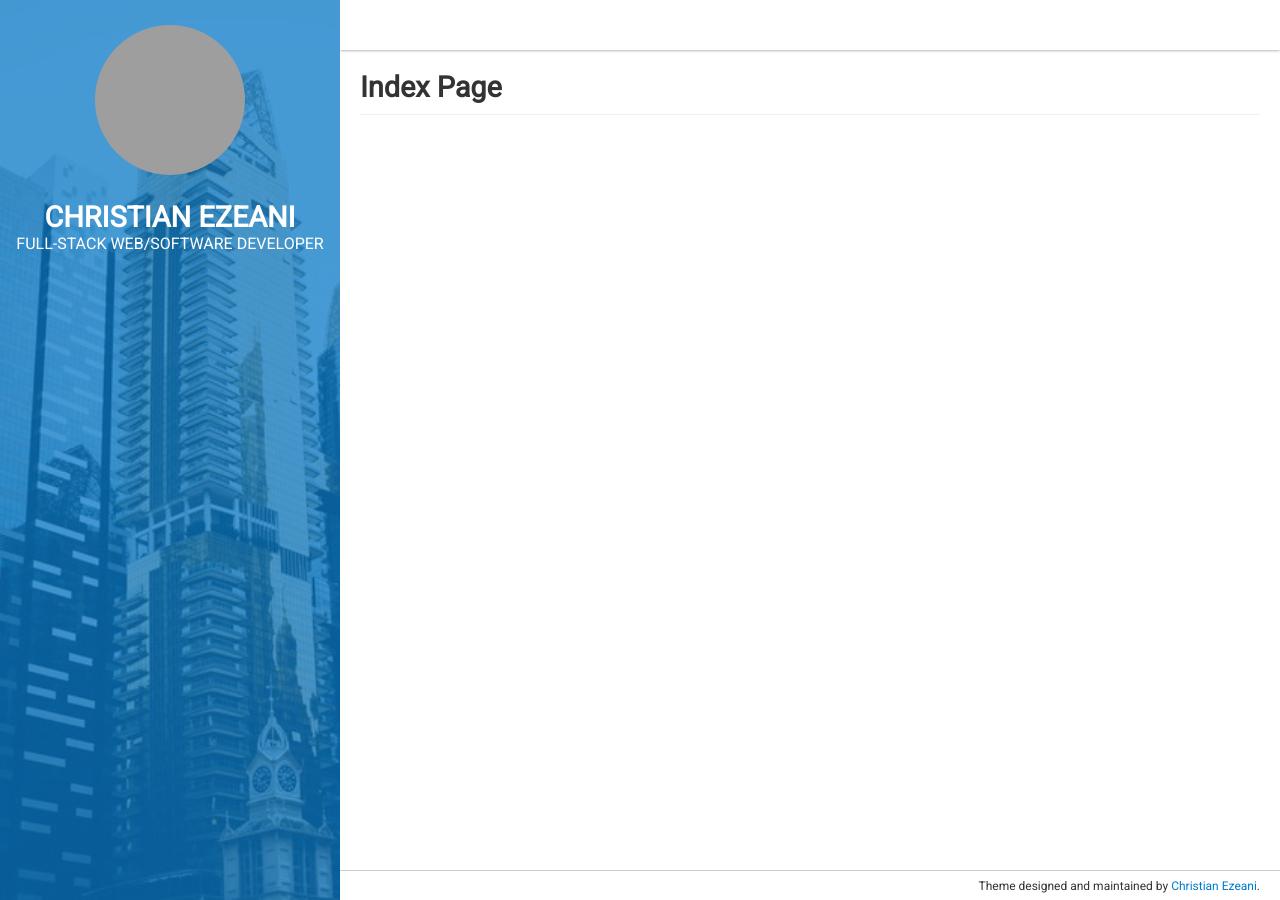
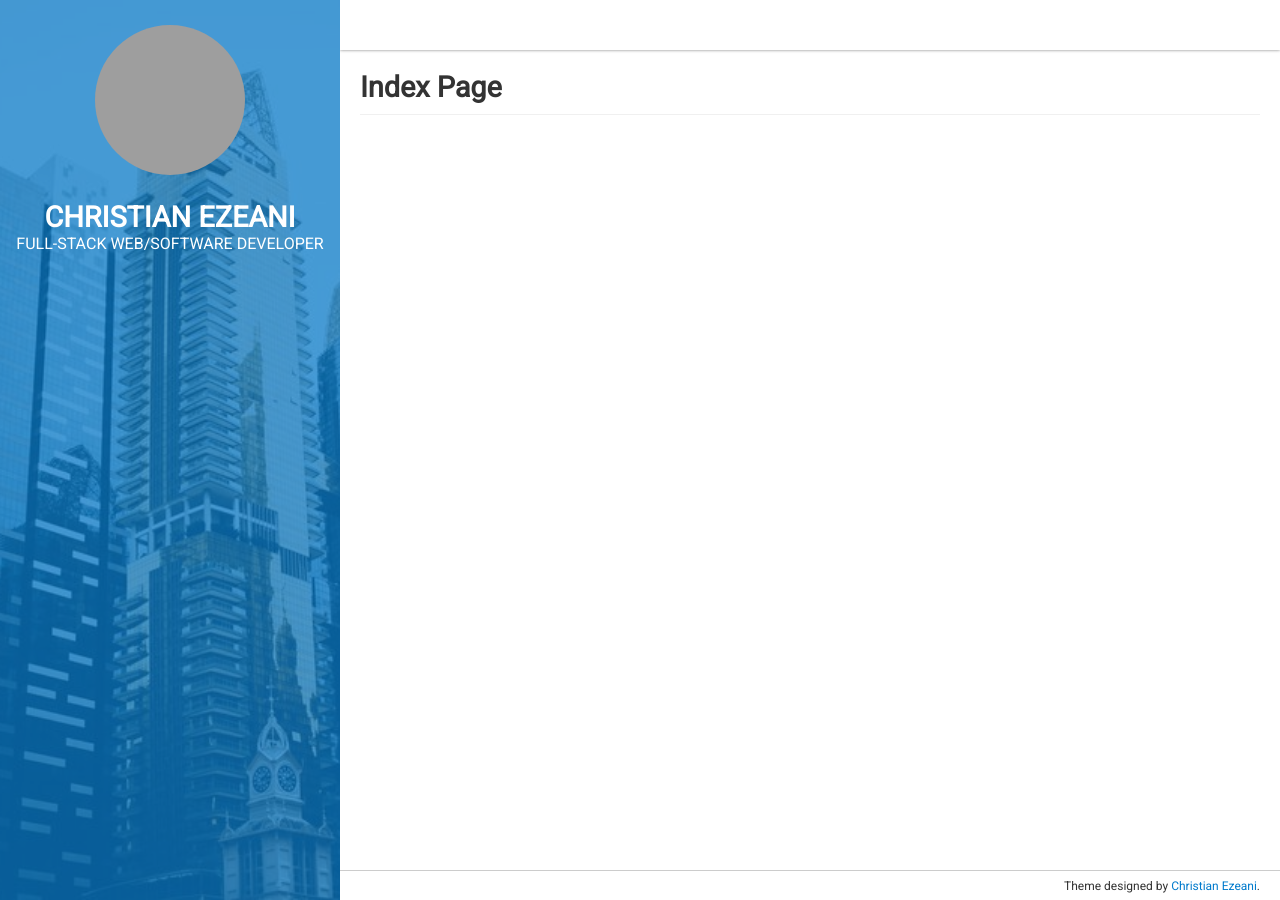
Before and after one commit to christianezeani/panthera-jekyll, a Jekyll site: the page built from index.md, in a window 1280 px wide. Built offline with Jekyll 4.4.1, drawn with Linux system fonts in a browser that asks for light colours; our own code applies the rules of GitHub Pages for plain Markdown files; grey boxes are pictures that could not be loaded.

Commit message:
Minor updates

```diff
--- a/_includes/footer.html
+++ b/_includes/footer.html
@@ -1,5 +1,5 @@
 <section class="pan-layout-footer">
   <div class="pan-layout-footer-right">
-    <div>Theme designed and maintained by <a target="_blank" href="https://github.com/christianezeani">Christian Ezeani</a>.</div>
+    <div>Theme designed by <a target="_blank" href="https://github.com/christianezeani">Christian Ezeani</a>.</div>
   </div>
 </section>
```
